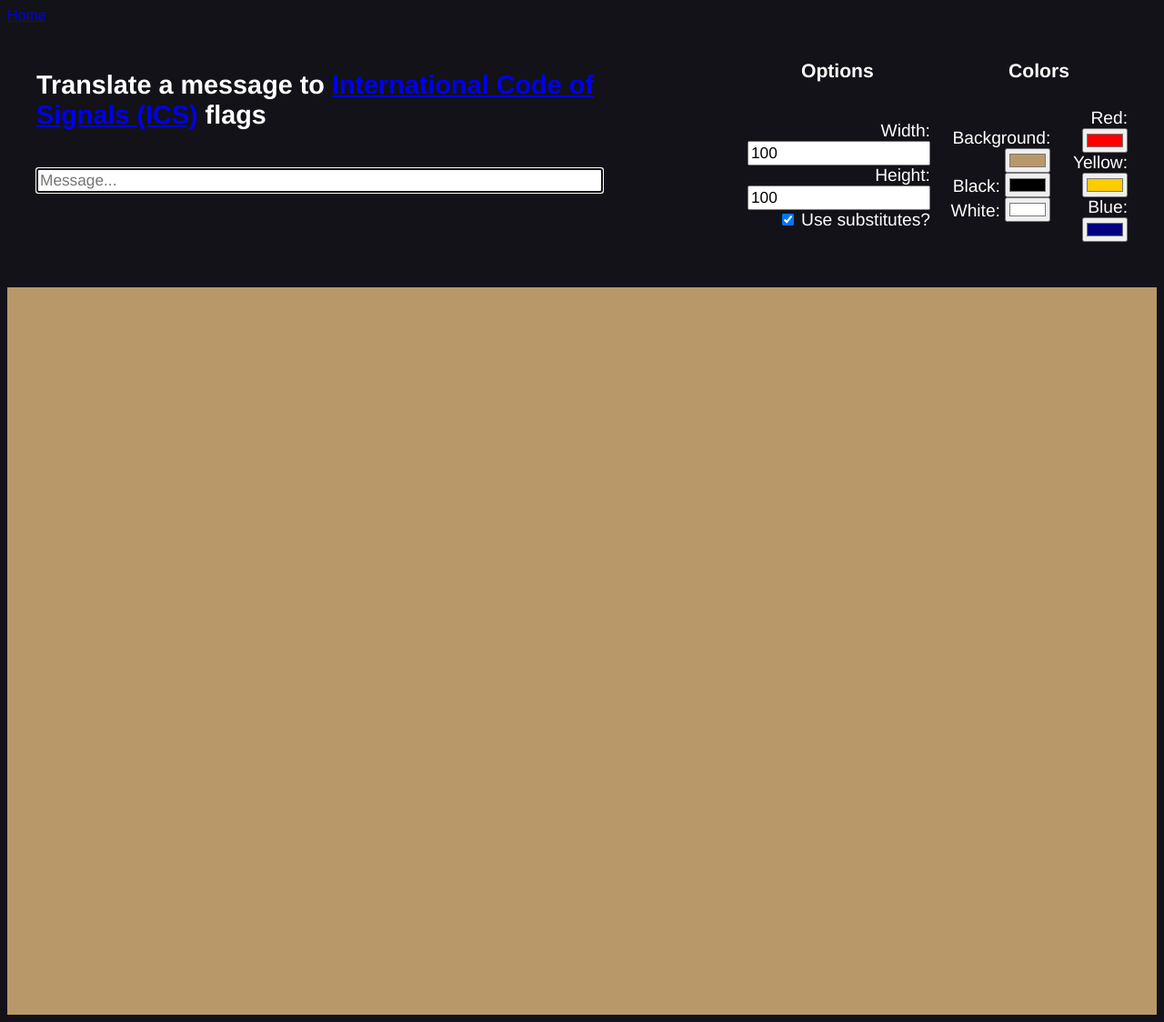
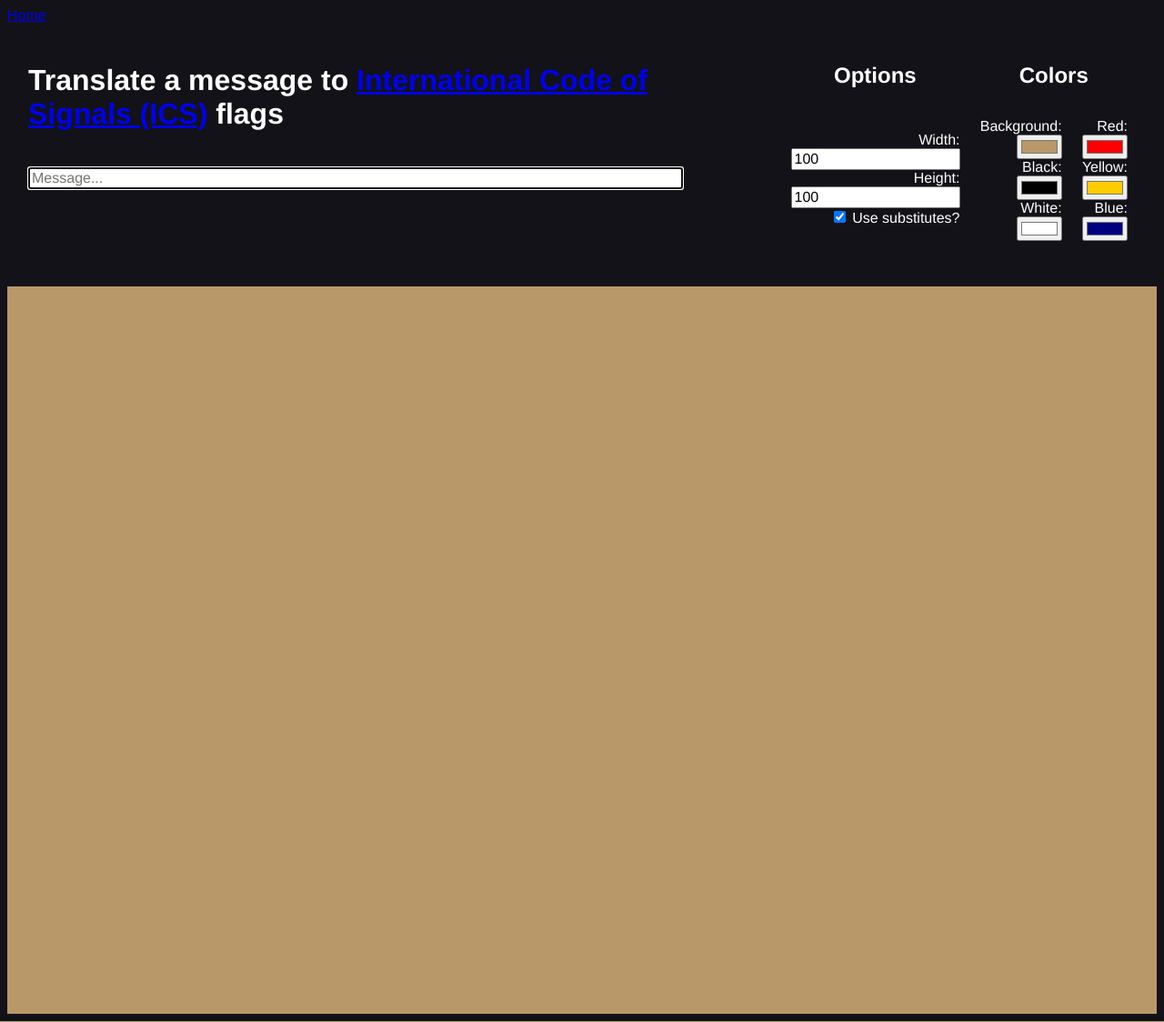
Before and after one commit to idculver27/idculver.net, a PHP site: page /icsflags.html in a window 1280 px wide. Shown: the whole page at 91% size. Run offline with PHP 8.4, Linux system fonts and the light colour scheme.

Commit message:
style simplifications

```diff
--- a/icsflags.html
+++ b/icsflags.html
@@ -10,59 +10,57 @@
 </head>
 <body>
     <a href="https://idculver27.github.io">Home</a>
-    <div class="entry">
-        <table>
+    <table class="flagtoptable">
         <tr>
-                <td class="titletd" rowspan="2">
+            <td class="flagtitletd" rowspan="2">
                 <h1>Translate a message to <a href=https://en.wikipedia.org/wiki/International_Code_of_Signals>International Code of Signals (ICS)</a> flags</h1>
-                    <br>
-                    <input id="msgInput" type="text" size="64" autocomplete="off" placeholder="Message..." tabindex="0"/>
+                <br/>
+                <input id="msgInput" class="flaginput" type="text" size="80" autocomplete="off" placeholder="Message..." tabindex="0"/>
             </td>
-                <td class="padcol" rowspan="2"></td>
-                <td class="entryheader">
+            <td class="flagpadcol" rowspan="2"></td>
+            <td class="flagoptionsheadertd">
                 <h2>Options</h2>
             </td>
-                <td class="entryheader" colspan="2">
+            <td class="flagoptionsheadertd" colspan="2">
                 <h2>Colors</h2>
             </td>
         </tr>
         <tr>
-                <td class="optionsinputs">
+            <td class="flagoptionstd">
                 <label>Width:</label>
-                    <input id="wInput" type="number" size="5" autocomplete="off" tabindex="0" value="100"/>
+                <input id="wInput" class="flaginput" type="number" size="5" autocomplete="off" tabindex="0" value="100"/>
                 <br>
                 <label>Height:</label>
-                    <input id="hInput" type="number" size="5" autocomplete="off" tabindex="0" value="100"/>
+                <input id="hInput" class="flaginput" type="number" size="5" autocomplete="off" tabindex="0" value="100"/>
                 <br>
-                    <input id="subInput" type="checkbox" autocomplete="off" tabindex="0" checked/>
+                <input id="subInput" class="flaginput" type="checkbox" autocomplete="off" tabindex="0" checked/>
                 <label>Use substitutes?</label>
             </td>
-                <td class="optionsinputs">
+            <td class="flagoptionstd">
                 <label>Background:</label>
-                    <input id="bgInput" type="color" autocomplete="off" tabindex="0" value="#b89869"/>
+                <input id="bgInput" class="flaginput" type="color" autocomplete="off" tabindex="0" value="#b89869"/>
                 <br>
                 <label>Black:</label>
-                    <input id="blackInput" type="color" autocomplete="off" tabindex="0" value="#000000"/>
+                <input id="blackInput" class="flaginput" type="color" autocomplete="off" tabindex="0" value="#000000"/>
                 <br>
                 <label>White:</label>
-                    <input id="whiteInput" type="color" autocomplete="off" tabindex="0" value="#ffffff"/>
+                <input id="whiteInput" class="flaginput" type="color" autocomplete="off" tabindex="0" value="#ffffff"/>
             </td>
-                <td class="optionsinputs">
+            <td class="flagoptionstd">
                 <label>Red:</label>
-                    <input id="redInput" type="color" autocomplete="off" tabindex="0" value="#ff0000"/>
+                <input id="redInput" class="flaginput" type="color" autocomplete="off" tabindex="0" value="#ff0000"/>
                 <br>
                 <label>Yellow:</label>
-                    <input id="yellowInput" type="color" autocomplete="off" tabindex="0" value="#ffcc00"/>
+                <input id="yellowInput" class="flaginput" type="color" autocomplete="off" tabindex="0" value="#ffcc00"/>
                 <br>
                 <label>Blue:</label>
-                    <input id="blueInput" type="color" autocomplete="off" tabindex="0" value="#000080"/>
+                <input id="blueInput" class="flaginput" type="color" autocomplete="off" tabindex="0" value="#000080"/>
             </td>
         </tr>
     </table>
-    </div>
     <br/>
-    <div class="flagsfield">
-        <table id="flagsField"></table>
+    <div class="flagdiv">
+        <table id="flagsField" class="flagsfield"></table>
     </div>
 </body>
 </html>
--- a/src/icsflags.js
+++ b/src/icsflags.js
@@ -38,7 +38,7 @@ function getAndSetSettings() {
     flagMaker.w = Math.min(Math.max(wInput.value, 20), 2000);
     flagMaker.h = Math.min(Math.max(hInput.value, 20), 2000);
     useSubs = subInput.checked;
-    document.getElementsByClassName("flagsfield")[0].style.backgroundColor = bgInput.value;
+    document.getElementsByClassName("flagdiv")[0].style.backgroundColor = bgInput.value;
     flagMaker.black = blackInput.value;
     flagMaker.white = whiteInput.value;
     flagMaker.red = redInput.value;
@@ -119,13 +119,14 @@ function drawFlags(msgArray) {
         let tr = document.createElement("tr");
         row.forEach(char => {
             let td = document.createElement("td");
+            td.className = "flagtd";
             let flag = flagMaker.make(char);
             td.appendChild(flag);
             tr.appendChild(td);
 
             // padding
             let pad = document.createElement("td");
-            pad.className = "padcol";
+            pad.className = "flagpadcol";
             tr.appendChild(pad);
         });
         tr.lastChild.remove(); // delete last pad
--- a/styles.css
+++ b/styles.css
@@ -1,57 +1,42 @@
 body {
     background-color: #121218;
+    color: white;
     font-family: "Helvetica";
 }
-h1 {
-    color: white;
-    font-size: 150%;
+
+.flagdiv {
+    background-color: #b89869;
+    height: 100vh;
+    overflow: auto;
+    width: 100%;
 }
-h2 {
-    font-size: 110%;
+.flaginput {
+    font-family: "Helvetica";
+    font-size: 100%;
 }
-.entry {
-    color: white;
-    font-family: "Helvetica";
-    font-size: 120%;
+.flagoptionsheadertd {
+    text-align: center;
 }
-.home {
-    color: white;
+.flagoptionstd {
+    padding: 10px;
+    text-align: right;
 }
-input {
-    font-family: "Helvetica";
-    font-size: 90%;
+.flagpadcol {
+    width: 100px;
 }
 .flagsfield {
-    background-color: #b89869;
-    width: 100%;
-    height: 100vh;
-    overflow: auto;
+    padding: 20px;
 }
-table {
-    font-family: "Helvetica";
-    padding: 20px;
-    /*border: 1px solid white;*/
+.flagtd {
+    padding: 10px;
 }
-td {
-    padding: 10px;
-    /*border: 1px solid white;*/
-}
-.padcol {
-    width: 100px;
-}
-.entryheader {
-    text-align: center;
-    padding: 0px;
-}
-.optionsinputs {
-    text-align: right;
-}
-.titletd {
+.flagtitletd {
     vertical-align: top;
 }
+.flagtoptable {
+    padding: 20px;
+}
+
 .bptable {
-    color: white;
+    border: 1px solid white;
 }
-i {
-    color: white;
-}
```
Lines whose indentation alone changed are shown as unchanged.
